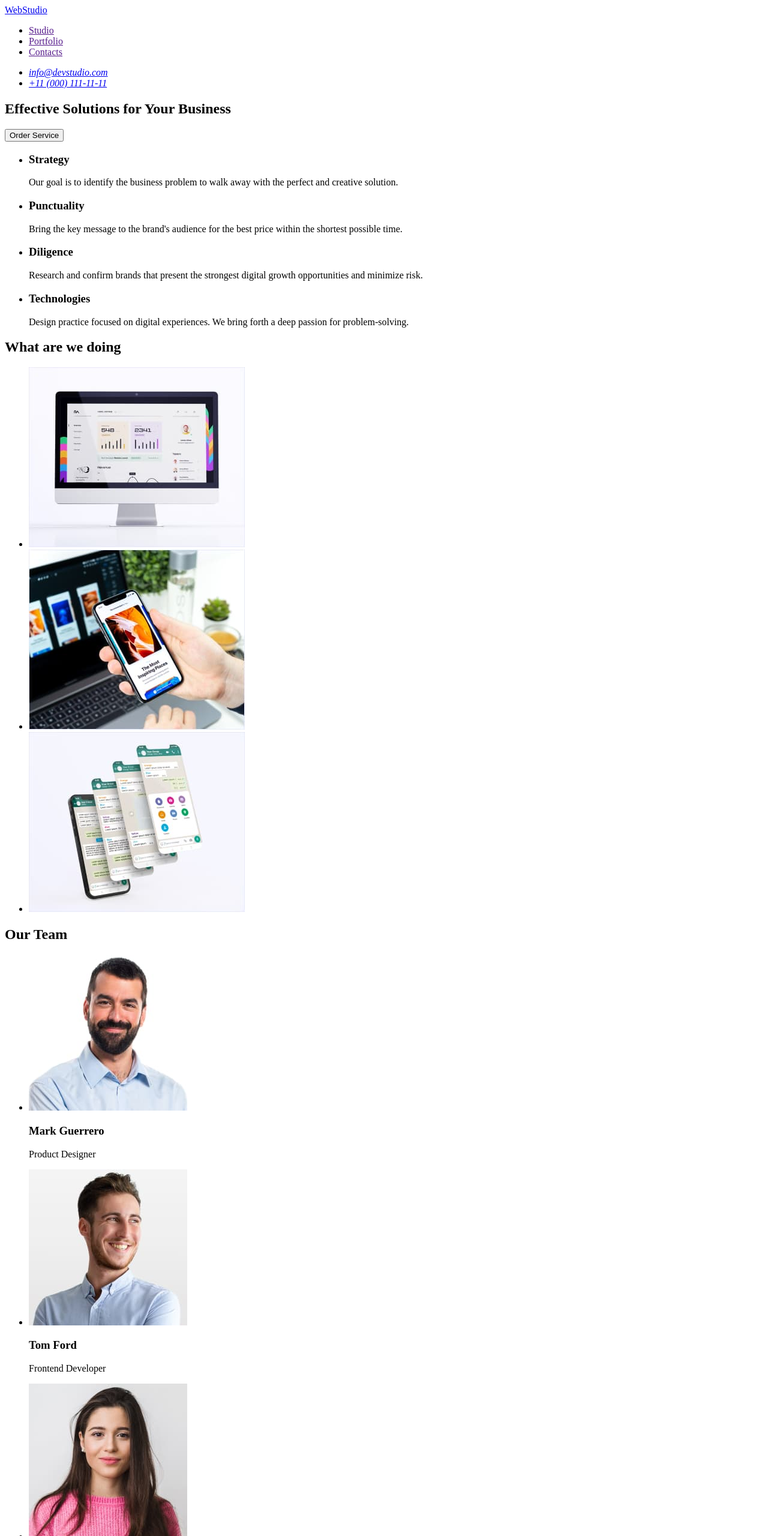
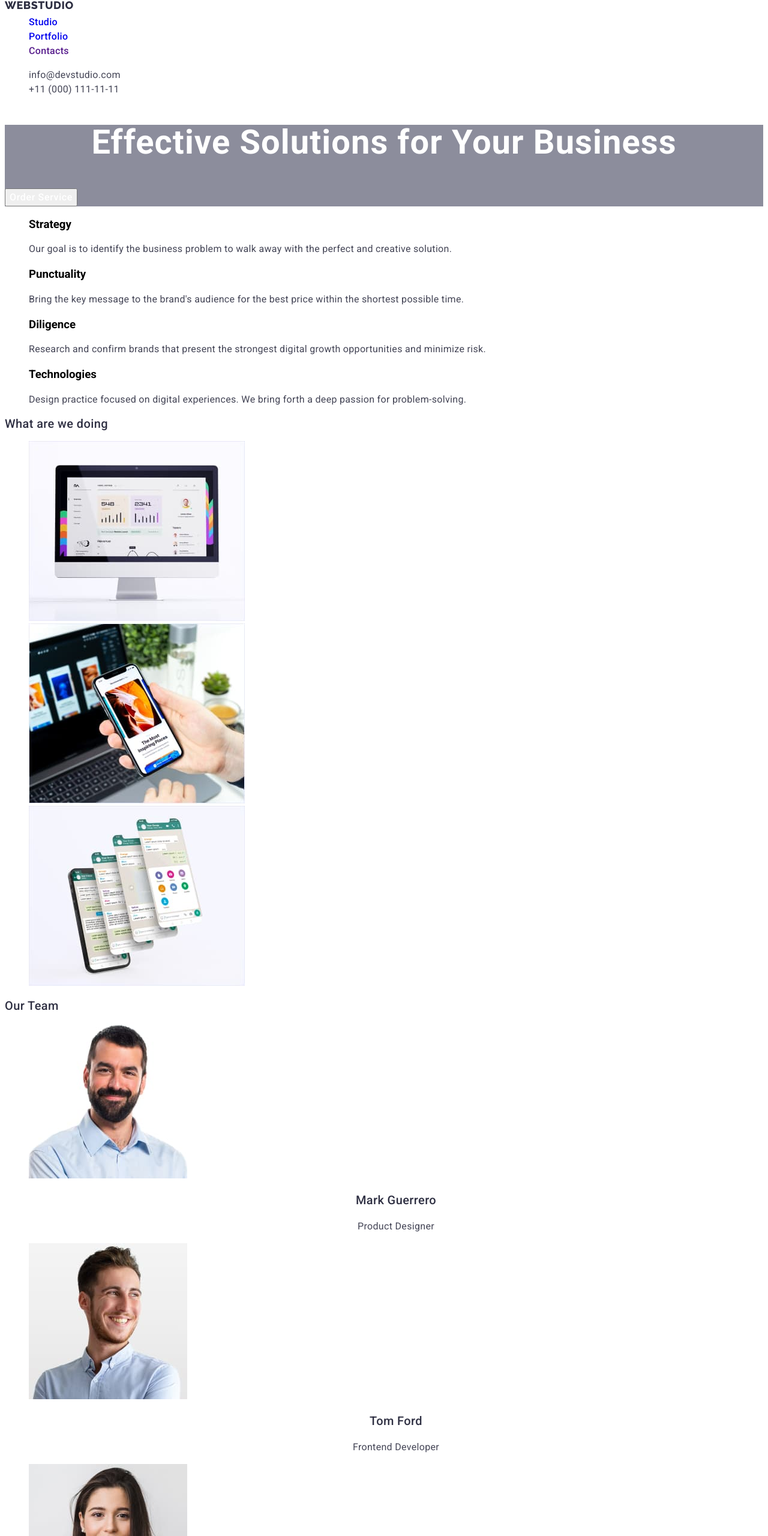
Before and after one commit to OlgaSusidko/goit-markup-hw-02, a plain HTML site: page index.html in a window 1280 px wide. Shown: the top 2560 px of the page at 60% size. Drawn offline with Linux system fonts and the light colour scheme.

Commit message:
style and portfolio

```diff
--- /dev/null
+++ b/css/style.css
@@ -0,0 +1,188 @@
+:root {
+  --main-tittle-color: #2e2f42;
+}
+
+body {
+  font-family: 'Roboto', sans-serif;
+}
+
+.list {
+  list-style: none;
+}
+
+.link {
+  text-decoration: none;
+}
+
+.logo {
+  font-family: 'Raleway';
+  font-style: normal;
+  font-weight: 800;
+  font-size: 18px;
+  line-height: 1.17px;
+  display: flex;
+  align-items: center;
+  letter-spacing: 0.03em;
+  text-transform: uppercase;
+  color: #2e2f42;
+}
+
+.logo:hover,
+.logo:focus {
+  color: #404bbf;
+}
+
+.title {
+  font-weight: 500;
+  font-size: 20px;
+  line-height: 1.2;
+  letter-spacing: 0.02em;
+  color: var(--main-tittle-color, #2e2f42);
+}
+
+.text {
+  font-size: 16px;
+  line-height: 1.5;
+  letter-spacing: 0.02em;
+}
+
+/* ---------------Шапка сайту--------------- */
+.header {
+}
+
+.header-navigation {
+}
+
+.header-logo {
+}
+
+.header-list {
+  font-weight: 500;
+  font-size: 16px;
+  line-height: 1.5;
+  letter-spacing: 0.02em;
+  color: #f4f4fd;
+}
+
+.header-item {
+}
+
+.header-link:hover,
+.header-link:focus {
+  color: #404bbf;
+}
+
+.header-address {
+  font-style: normal;
+  font-weight: 400;
+  font-size: 16px;
+  line-height: 1.5;
+  letter-spacing: 0.02em;
+  color: #434455;
+}
+
+.header-address:hover,
+.header-address:focus {
+  color: #404bbf;
+}
+
+/* ---------------Герой--------------- */
+.hero {
+  background-color: #8c8d9c;
+}
+
+.hero-title {
+  font-weight: 700;
+  font-size: 56px;
+  line-height: 1.07;
+  text-align: center;
+  letter-spacing: 0.02em;
+  color: #ffffff;
+}
+
+.hero-btn {
+  font-family: 'Roboto', sans-serif;
+  font-weight: 500;
+  font-size: 16px;
+  line-height: 1.5;
+  display: flex;
+  align-items: center;
+  letter-spacing: 0.04em;
+  color: #ffffff;
+  cursor: pointer;
+}
+
+/* ---------------Переваги--------------- */
+.advantages {
+}
+.advantages-title {
+}
+.advantages-list {
+}
+.advantages-item {
+}
+.advantages-title-text {
+}
+.advantages-text {
+  color: #434455;
+}
+
+/* ------------Чим ми займаємось------------ */
+.about {
+}
+.about-title {
+}
+.about-list {
+}
+
+.about-item {
+}
+
+/* ------------Наша команда------------ */
+.team {
+}
+.team-title {
+}
+.team-list {
+}
+
+.team-item {
+}
+.team-title-photo {
+  font-weight: 500;
+  font-size: 20px;
+  line-height: 1.2;
+  text-align: center;
+  letter-spacing: 0.02em;
+  color: #2e2f42;
+}
+.team-text {
+  text-align: center;
+  color: #434455;
+}
+
+/* ------------Наша команда------------ */
+
+.footer {
+}
+.footer-link {
+}
+.link {
+}
+.footer-text {
+  color: #f4f4fd;
+}
+
+/* ------------Футер------------ */
+
+.footer {
+  background-color: #434455;
+}
+.footer-logo {
+}
+.link {
+}
+.footer-text {
+}
+.text {
+}
--- a/index.html
+++ b/index.html
@@ -5,66 +5,92 @@
     <meta http-equiv="X-UA-Compatible" content="IE=edge" />
     <meta name="viewport" content="width=device-width, initial-scale=1.0" />
     <title>Web Studio</title>
+    <link rel="preconnect" href="https://fonts.googleapis.com" />
+    <link rel="preconnect" href="https://fonts.gstatic.com" crossorigin />
+    <link
+      href="https://fonts.googleapis.com/css2?family=Raleway:wght@800&family=Roboto:wght@400;500;700;900&display=swap"
+      rel="stylesheet"
+    />
+    <link rel="stylesheet" href="./css/style.css" />
   </head>
   <body>
-    <header>
-      <nav>
-        <a href="./index.html">WebStudio</a>
-        <ul>
-          <li><a href="">Studio</a></li>
-          <li><a href="">Portfolio</a></li>
-          <li><a href="">Contacts</a></li>
+    <!-- Шапка сайту -->
+    <header class="header">
+      <nav class="header-navigation">
+        <a href="./index.html" class="header-logo logo link">WebStudio</a>
+        <ul class="header-list list">
+          <li class="header-item">
+            <a class="header-link link" href="./index.html">Studio</a>
+          </li>
+          <li class="header-item">
+            <a class="header-link link" href="./portfolio.html">Portfolio</a>
+          </li>
+          <li class="header-item">
+            <a class="header-link link" href="">Contacts</a>
+          </li>
         </ul>
       </nav>
       <address>
-        <ul>
-          <li><a href="mailto:info@devstudio.com">info@devstudio.com</a></li>
-          <li><a href="tel:+110001111111">+11 (000) 111-11-11</a></li>
+        <ul class="header-address list">
+          <li>
+            <a class="header-address link" href="mailto:info@devstudio.com"
+              >info@devstudio.com</a
+            >
+          </li>
+          <li>
+            <a class="header-address link" href="tel:+110001111111"
+              >+11 (000) 111-11-11</a
+            >
+          </li>
         </ul>
       </address>
     </header>
+    <!-- Унікальний контент -->
     <main>
-      <section>
-        <h1>Effective Solutions for Your Business</h1>
-        <button type="button">Order Service</button>
+      <!-- Герой -->
+      <section class="hero">
+        <h1 class="hero-title">Effective Solutions for Your Business</h1>
+        <button type="button" class="hero-btn">Order Service</button>
       </section>
-      <section>
-        <h2 hidden>our info</h2>
-        <ul>
-          <li>
-            <h3>Strategy</h3>
-            <p>
+      <!-- Переваги -->
+      <section class="advantages">
+        <h2 class="advantages-title title" hidden>our info</h2>
+        <ul class="advantages-list list">
+          <li class="advantages-item">
+            <h3 class="advantages-title-text">Strategy</h3>
+            <p class="advantages-text text">
               Our goal is to identify the business problem to walk away with the
               perfect and creative solution.
             </p>
           </li>
-          <li>
-            <h3>Punctuality</h3>
-            <p>
+          <li class="advantages-item">
+            <h3 class="advantages-title-text">Punctuality</h3>
+            <p class="advantages-text text">
               Bring the key message to the brand's audience for the best price
               within the shortest possible time.
             </p>
           </li>
-          <li>
-            <h3>Diligence</h3>
-            <p>
+          <li class="advantages-item">
+            <h3 class="advantages-title-text">Diligence</h3>
+            <p class="advantages-text text">
               Research and confirm brands that present the strongest digital
               growth opportunities and minimize risk.
             </p>
           </li>
-          <li>
-            <h3>Technologies</h3>
-            <p>
+          <li class="advantages-item">
+            <h3 class="advantages-title-text">Technologies</h3>
+            <p class="advantages-text text">
               Design practice focused on digital experiences. We bring forth a
               deep passion for problem-solving.
             </p>
           </li>
         </ul>
       </section>
-      <section>
-        <h2>What are we doing</h2>
-        <ul>
-          <li>
+      <!-- Чим ми займаємось -->
+      <section class="about">
+        <h2 class="about-title title">What are we doing</h2>
+        <ul class="about-list list">
+          <li class="about-item">
             <img
               src="./images/monitor.jpg"
               alt="Monitor photo"
@@ -72,7 +98,7 @@
               height="300"
             />
           </li>
-          <li>
+          <li class="about-item">
             <img
               src="./images/phone.jpg"
               alt="Phone photo"
@@ -80,7 +106,7 @@
               height="300"
             />
           </li>
-          <li>
+          <li class="about-item">
             <img
               src="./images/phone-slide.jpg"
               alt="Phone-slide photo"
@@ -90,55 +116,57 @@
           </li>
         </ul>
       </section>
-      <section>
-        <h2>Our Team</h2>
-        <ul>
-          <li>
+      <!-- Наша команда -->
+      <section class="team">
+        <h2 class="team-title title">Our Team</h2>
+        <ul class="team-list list">
+          <li class="team-item">
             <img
               src="./images/product-designer.jpg"
               alt="team member photo"
               width="264"
               height="260"
             />
-            <h3>Mark Guerrero</h3>
-            <p>Product Designer</p>
+            <h3 class="team-title-photo">Mark Guerrero</h3>
+            <p class="team-text text">Product Designer</p>
           </li>
-          <li>
+          <li class="team-item">
             <img
               src="./images/frontend-developer.jpg"
               alt="team member photo"
               width="264"
               height="260"
             />
-            <h3>Tom Ford</h3>
-            <p>Frontend Developer</p>
+            <h3 class="team-title-photo">Tom Ford</h3>
+            <p class="team-text text">Frontend Developer</p>
           </li>
-          <li>
+          <li class="team-item">
             <img
               src="./images/marketing.jpg"
               alt="team member photo"
               width="264"
               height="260"
             />
-            <h3>Camila Garcia</h3>
-            <p>Marketing</p>
+            <h3 class="team-title-photo">Camila Garcia</h3>
+            <p class="team-text text">Marketing</p>
           </li>
-          <li>
+          <li class="team-item">
             <img
               src="./images/ui-designer.jpg"
               alt="team member photo"
               width="264"
               height="260"
             />
-            <h3>Daniel Wilson</h3>
-            <p>UI Designer</p>
+            <h3 class="team-title-photo">Daniel Wilson</h3>
+            <p class="team-text text">UI Designer</p>
           </li>
         </ul>
       </section>
     </main>
-    <footer>
-      <a href="./index.html">WebStudio</a>
-      <p>
+    <!-- Футер -->
+    <footer class="footer">
+      <a class="footer-logo logo link" href="./index.html">WebStudio</a>
+      <p class="footer-text text">
         Increase the flow of customers and sales for your business with digital
         marketing & growth solutions.
       </p>
```
Also changed, not shown: portfolio.html (added, +149 -0 lines), images/project1.jpg (added), images/project2.jpg (added), images/project3.jpg (added), images/project4.jpg (added), images/project5.jpg (added), images/project6.jpg (added), images/project7.jpg (added), images/project8.jpg (added), images/project9.jpg (added).
